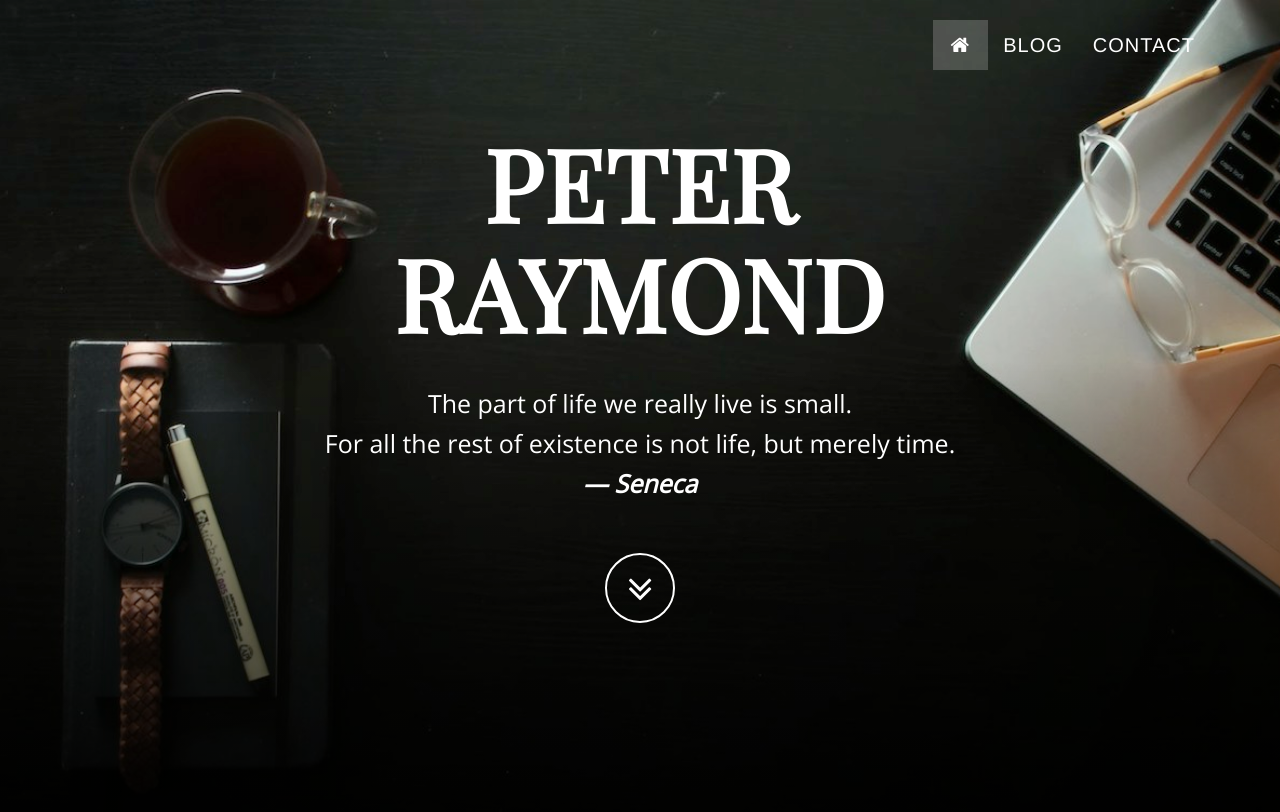
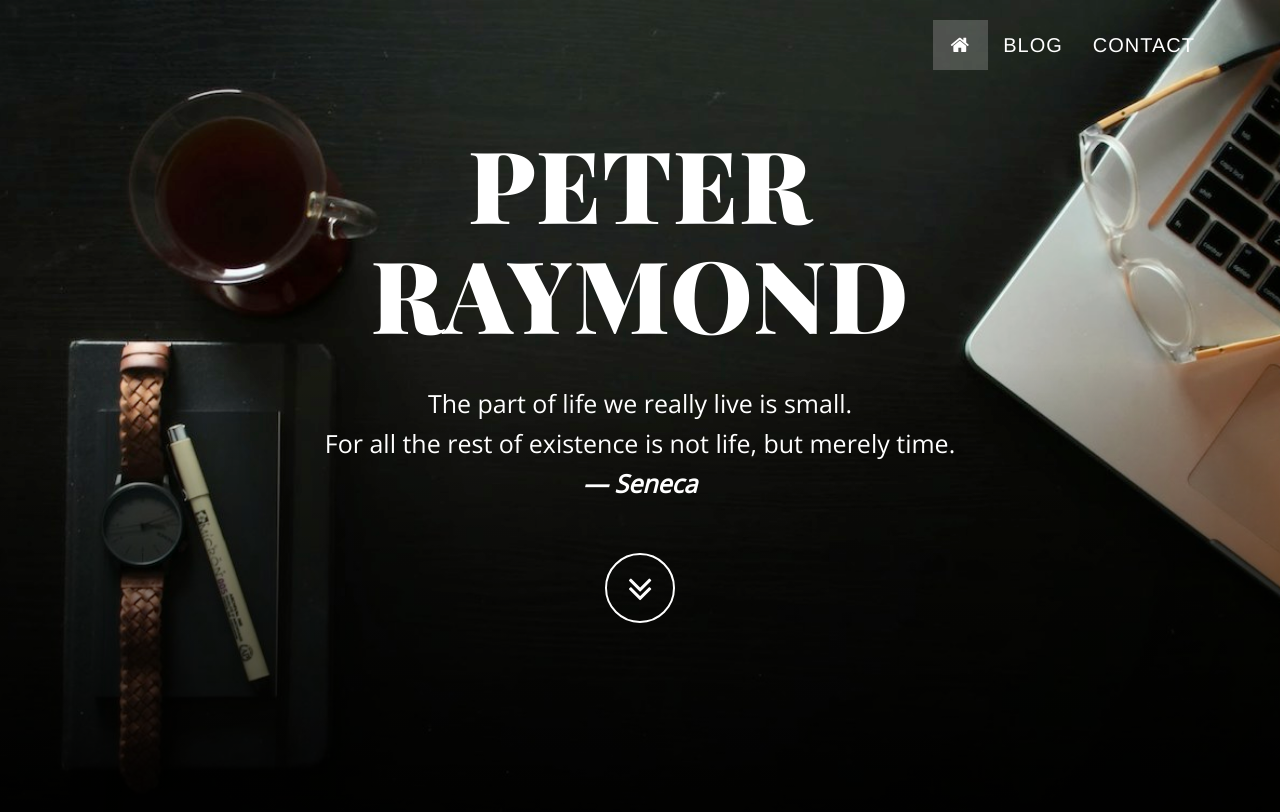
Before and after one commit to peterkraymond/peterkraymond.github.io, a Jekyll site: the page built from index.html, in a window 1280 px wide and 900 px high. Shown: the top 812 px of the window. Built offline with Jekyll 4.4.1, drawn with Linux system fonts in a browser that asks for light colours; nearby versions of some CDN libraries.

Commit message:
updating fonts

```diff
--- a/_layouts/default.html
+++ b/_layouts/default.html
@@ -28,7 +28,8 @@
     <!-- Heading Font -->
     <!-- <link href='http://fonts.googleapis.com/css?family=Roboto+Slab' rel='stylesheet' type='text/css'> -->
     <!-- <link href="http://fonts.googleapis.com/css?family=Montserrat:400,700" rel="stylesheet" type="text/css"> -->
-    <link href='http://fonts.googleapis.com/css?family=Playfair+Display+SC' rel='stylesheet' type='text/css'>
+    <!-- <link href='http://fonts.googleapis.com/css?family=Playfair+Display+SC' rel='stylesheet' type='text/css'> -->
+    <link href='http://fonts.googleapis.com/css?family=Playfair+Display+SC:900' rel='stylesheet' type='text/css'>
 
     <!-- Body Font -->
     <!-- <link href='http://fonts.googleapis.com/css?family=Roboto:300' rel='stylesheet' type='text/css'> -->
```
